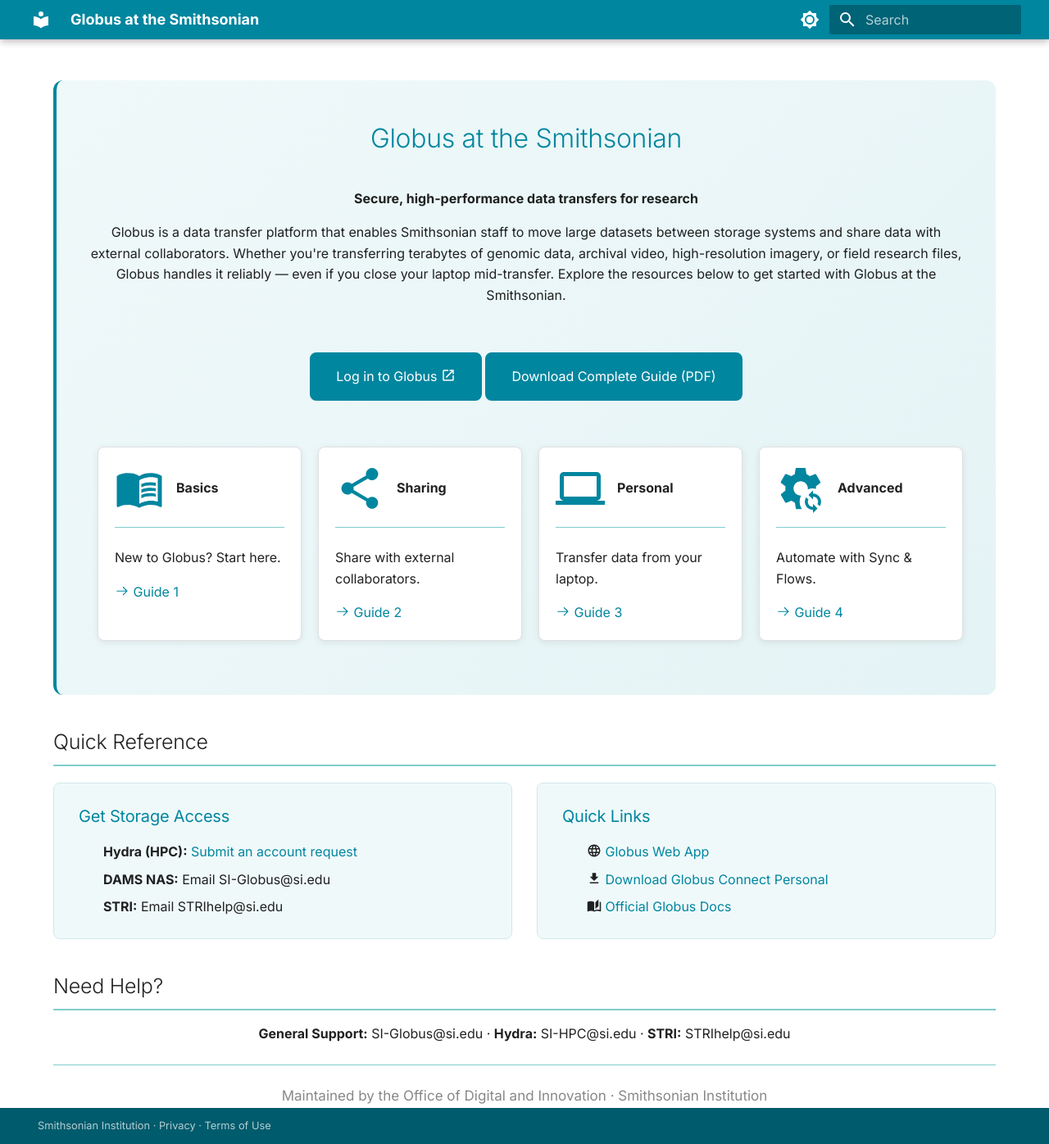
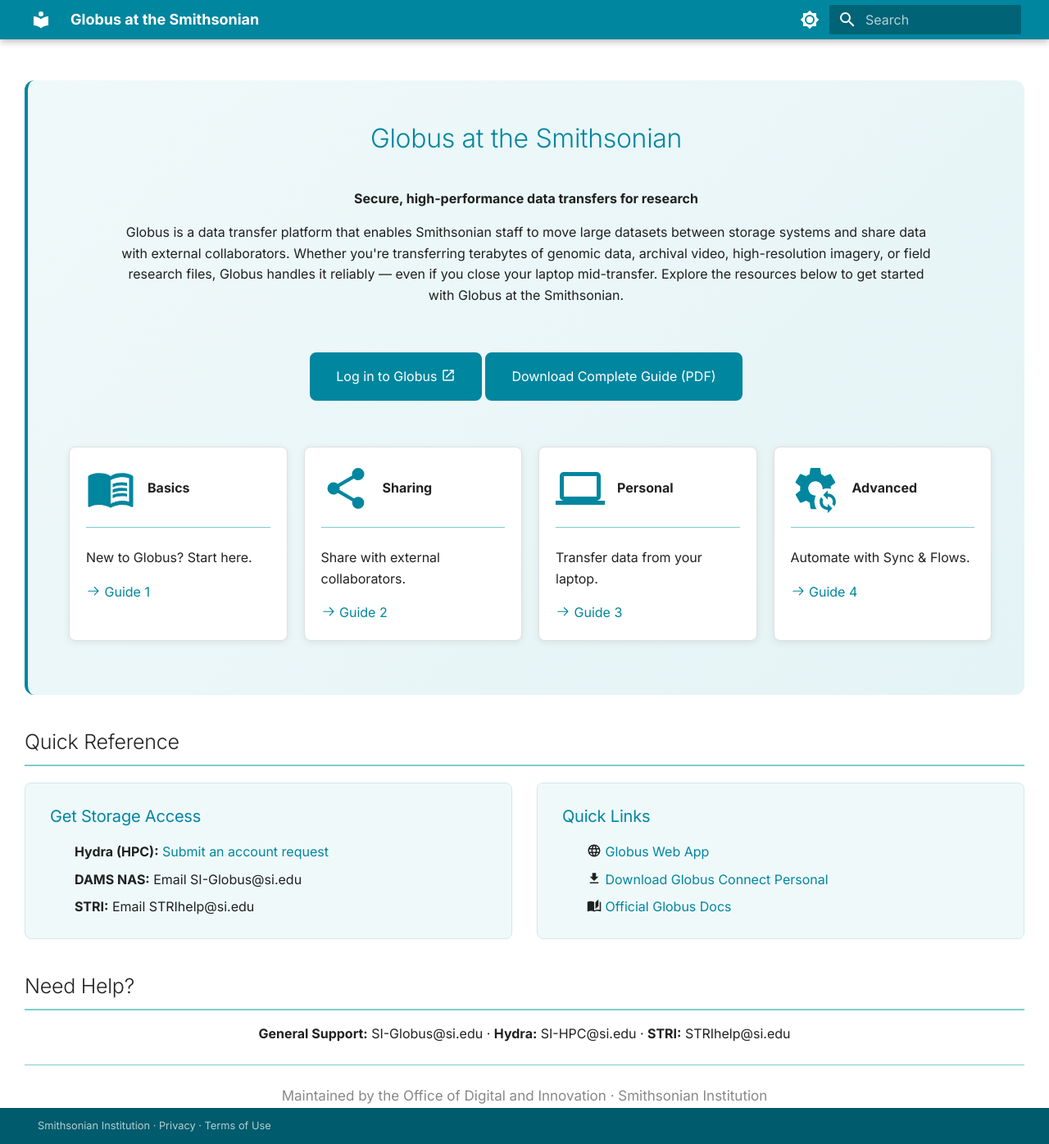
Before and after one commit to Smithsonian/globus-docs, an MkDocs documentation site: the page built from docs/index.md, in a window 1280 px wide and 1396 px high. Shown: the whole window at 82% size. Built offline with MkDocs 1.6.1 and Material for MkDocs 9.7.7, drawn with Linux system fonts in a browser that asks for light colours.

Commit message:
Update extra.css

```diff
--- a/docs/stylesheets/extra.css
+++ b/docs/stylesheets/extra.css
@@ -1,5 +1,5 @@
 /* ===========================================
-   Colors
+  Colors
    =========================================== */
 :root {
   /* Primary Colors */
@@ -130,7 +130,7 @@
 }
 
 /* Four cards per row on desktop */
-@media (min-width: 1000px) {
+@media (min-width: 900px) {
   .md-typeset .grid.cards > ul {
     grid-template-columns: repeat(4, 1fr);
   }
@@ -282,9 +282,9 @@
 /* ===========================================
    Page Layout
    =========================================== */
-/* Center the home page content */
+/* Center the content with reasonable max-width */
 .md-content__inner {
-  max-width: 1150px;
+  max-width: 1280px;
   margin: 0 auto;
 }
 
@@ -313,6 +313,12 @@
 .hero h1 {
   margin-top: 0;
   color: var(--odi-dark-blue);
+}
+
+.hero p {
+  max-width: 1000px;
+  margin-left: auto;
+  margin-right: auto;
 }
 
 /* Hero buttons side by side, centered */
```
